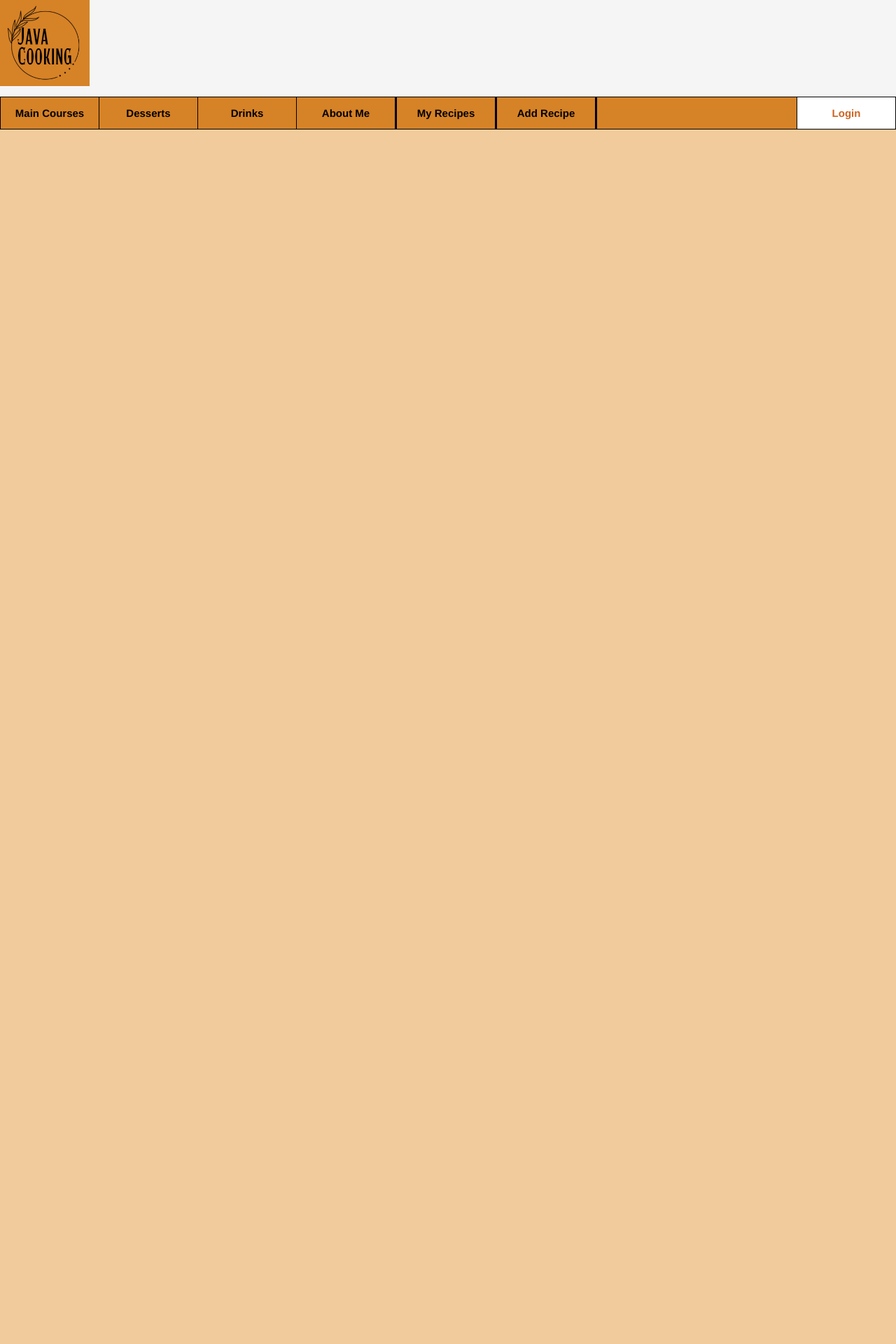
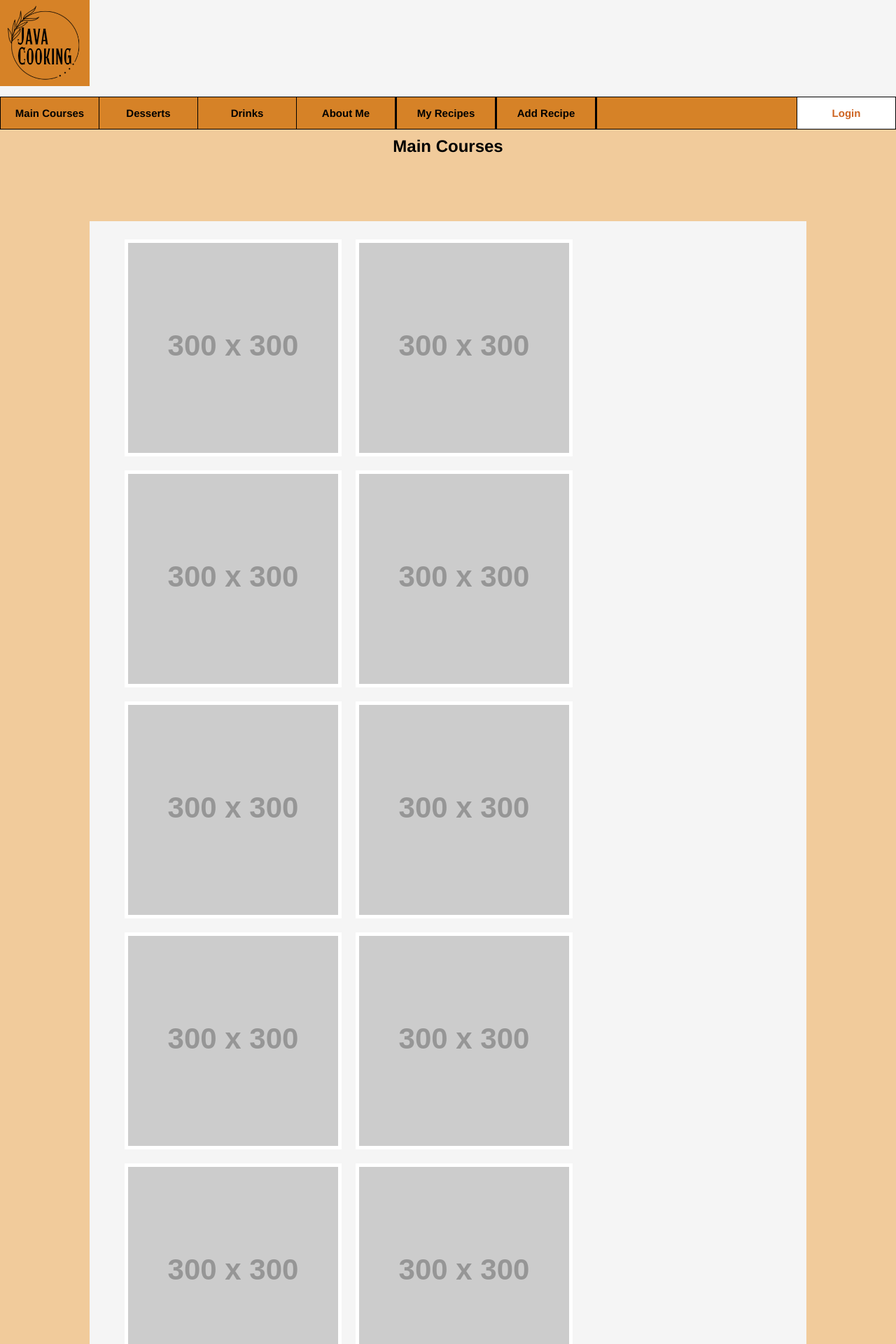
Before and after one commit to JoeGibson8/JavaCooking, a PHP site: page /mainCourses.php in a window 1280 px wide. Shown: the top 1920 px of the page at 70% size. Run offline with PHP 8.4, Linux system fonts and the light colour scheme; grey boxes labelled with a size stand in for pictures from a placeholder-image service; some libraries are stand-ins or nearby versions.

Commit message:
Added favicon plus recipe grids

```diff
--- a/header.php
+++ b/header.php
@@ -1,5 +1,6 @@
 <html>
 	<head>
+  		<link rel="icon" type="image/x-icon" href="favicon.ico">
 		<link rel="stylesheet" href="styles.css">
 	</head>
 	<body>
--- a/mainCourses.php
+++ b/mainCourses.php
@@ -1,2 +1,20 @@
 <?php
 	require_once("header.php");
+?>
+<html>
+	<head>
+		<link rel="stylesheet" href="styles.css">
+	</head>
+	<body>
+		<div class="mealContainer">
+			<?php
+				include("recipeGrid.php");
+				$mainCourse = new recipeGrid("Main Courses");
+				$mainCourse ->printGrid();
+			?>
+		</div>
+	</body>
+</html>
+		<?php
+	require_once("footer.php");
+?>
--- /dev/null
+++ b/recipeGrid.php
@@ -0,0 +1,28 @@
+<?php
+class recipeGrid{
+	private $meal;
+	public function __construct($meal){
+		$this->meal = $meal;
+	}
+	public function getMeal()
+	{
+		return $this->meal;
+	}
+	public function printGrid(){
+		$this->meal;
+		print '<h2 class="mealTitle">';
+		print $this->getMeal();
+		print '</h2>';
+		print '<div class="gridContainer"> ';
+		print '<ul>';
+		for($parse = 0;$parse < $this->mealCount();$parse++)
+		{
+			print '<li><a href="#"><img src="http://placehold.it/300x300" /></a></li>';
+		}
+		print '</ul>';
+		print '</div>';
+	}
+	public function mealCount(){
+		return 18;
+	}
+}
--- a/styles.css
+++ b/styles.css
@@ -175,6 +197,54 @@ body{
     margin:0px;
   }
 }
+
+/*Main Courses*/
+/*Main Courses Title*/
+.mealTitle{
+   text-align: center;
+   width:100%;
+   margin:10px 0px;
+   height:5px;
+}
+.gridContainer{
+   width:80%;
+   margin: 0 auto;
+   overflow:scroll;
+   background:#F5F5F5;
+   height:90%;
+}
+.gridContainer ul{
+   list-style-type: none;
+}
+.gridContainer li img{
+   float: left;
+   margin: 10px;
+   border: 5px solid #fff;
+   -webkit-transition: box-shadow 0.5s ease;
+   -moz-transition: box-shadow 0.5s ease;
+   -o-transition: box-shadow 0.5s ease;
+   -ms-transition: box-shadow 0.5s ease;
+   transition: box-shadow 0.5s ease;
+}
+.mealContainer{
+   width:100%;
+   margin:0px;
+   height:75%;
+   display:flex;
+   flex: 1 0 auto;
+   flex-wrap: wrap;
+}
+
+
+body{
+   margin:0px;
+   padding:0px;
+   background-color: #F1CB9B;
+   width:100%;
+   height:100%;
+   display:flex;
+   flex-direction: column;
+}
 *{
-   font-family:Helvetica;
+   font-family:'Helvetica', 'Arial', sans-serif;;
 }
```
Also changed, not shown: other parts of styles.css (+34 -12 lines), desserts.php (+20 -0 lines), drinks.php (+20 -0 lines), index.php (+9 -4 lines), favicon.ico (added).
